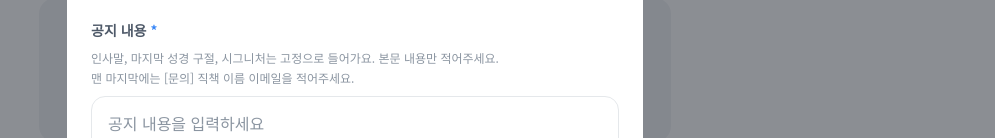
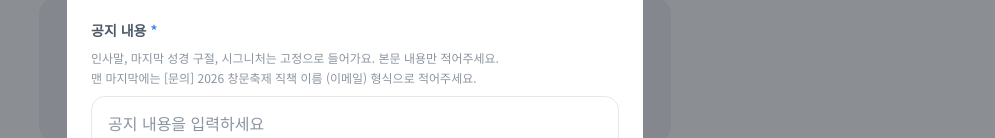
Before and after one commit to juuhaa123/tft-notice-system, a Next.js app: page / in a window 1280 px wide. Both pictures are taken after a click on the button "의뢰 추가". Shown: the part 400-538 px from the top of the page, without its empty margins (285-1280 px from the left). Built offline with nearby package versions, Linux system fonts and the light colour scheme.

Commit message:
Add files via upload

```diff
--- a/app/page.tsx
+++ b/app/page.tsx
@@ -224,7 +224,7 @@ function RequestForm({
             <p className="mb-2 text-xs leading-5 text-muted">
               인사말, 마지막 성경 구절, 시그니처는 고정으로 들어가요. 본문 내용만 적어주세요.
               <br />
-              맨 마지막에는 [문의] 직책 이름 이메일을 적어주세요.
+              맨 마지막에는 [문의] 2026 창문축제 직책 이름 (이메일) 형식으로 적어주세요.
             </p>
             <textarea
               name="content"
```
